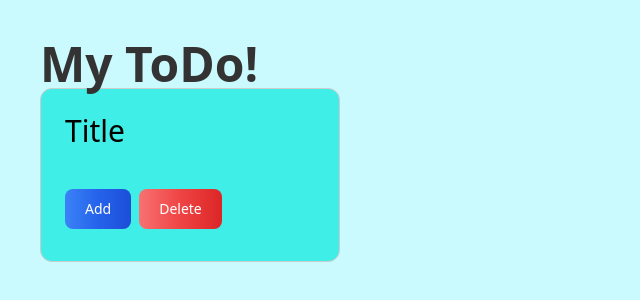
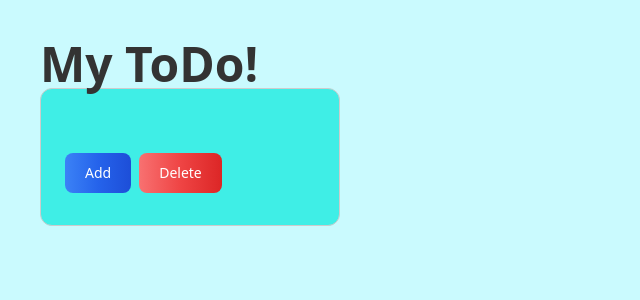
Before and after one commit to masumehkhani/mytodos, a React (Vite) app: page / in a window 1280 px wide. Shown: the top 300 px of the page, without its empty margins (0-640 px from the left). Built offline with nearby package versions, Linux system fonts and the light colour scheme.

Commit message:
ake TODO component dynamically

```diff
--- a/src/components/TODO.jsx
+++ b/src/components/TODO.jsx
@@ -1,11 +1,11 @@
 import React from 'react'
 
-const TODO = () => {
+const TODO = ({ title }) => {
   return (
     <div className="w-full p-10 h-screen bg-[#cafafe]">
       <h1 className="text-5xl font-bold  text-[rgb(51,51,51)]">My ToDo!</h1>
       <div className="todo-container  bg-[#3feee6] border rounded-xl border-[#ccc] w-1/4 my-18 p-6">
-        <h2 className="text-3xl mb-10">Title</h2>
+        <h2 className="text-3xl mb-10">{title}</h2>
         <button
           type="button"
           class="text-white bg-gradient-to-r from-blue-500 via-blue-600 to-blue-700 hover:bg-gradient-to-br focus:ring-4 focus:outline-none focus:ring-blue-300 dark:focus:ring-blue-800 font-medium rounded-lg text-sm px-5 py-2.5 text-center mr-2 mb-2"
@@ -21,6 +21,6 @@ const TODO = () => {
       </div>
     </div>
   );
-}
+};
 
 export default TODO
```
